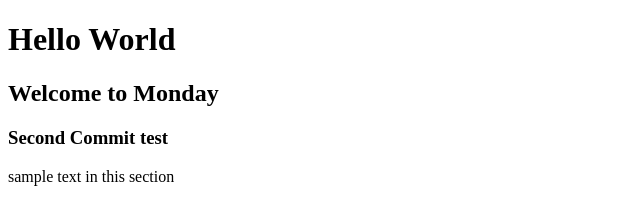
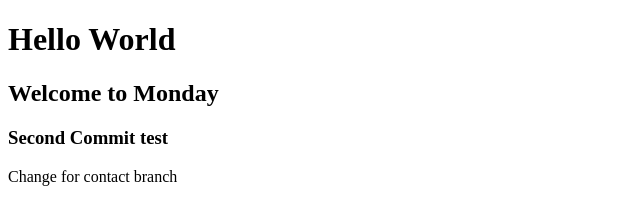
Before and after one commit to kcc2808/web, a plain HTML site: page index.html in a window 1280 px wide. Shown: the full height of the page, 0-640 px from the left. Drawn offline with Linux system fonts and the light colour scheme.

Commit message:
changes to Contact line 13 on Index

```diff
--- a/index.html
+++ b/index.html
@@ -10,6 +10,6 @@
     <h1>Hello World</h1>
     <h2>Welcome to Monday</h2>
     <h3>Second Commit test</h3>
-    <p> sample text in this section</p>
+    <p> Change for contact branch</p>
 </body>
 </html>
```
